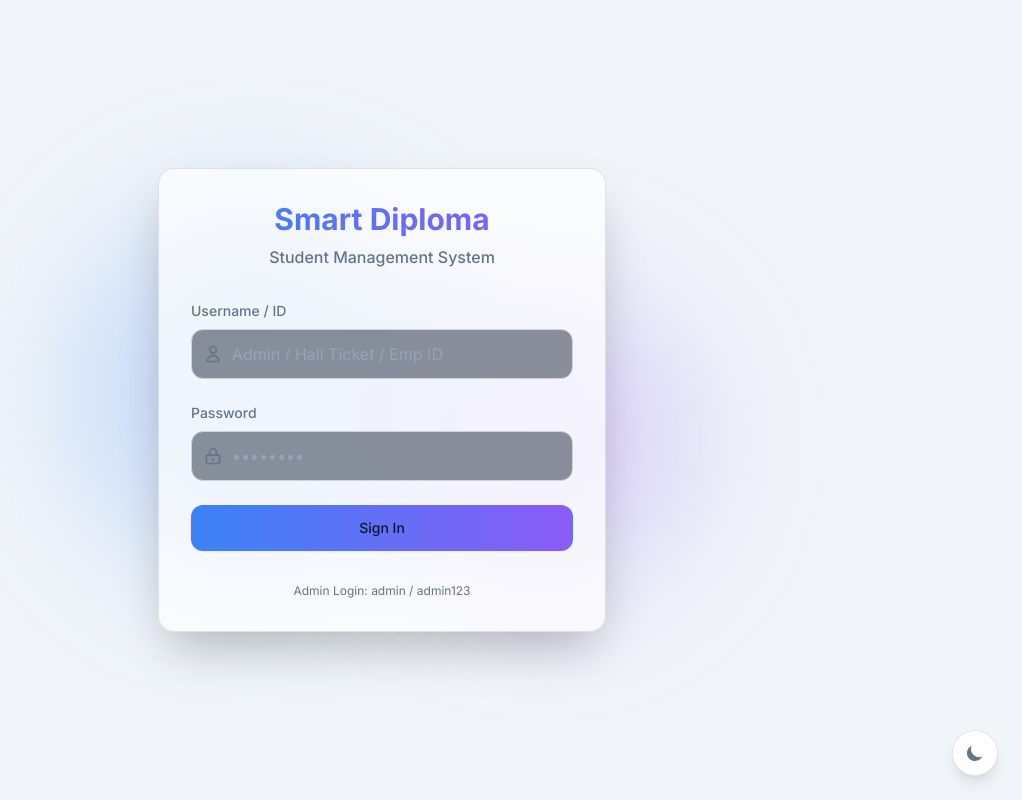
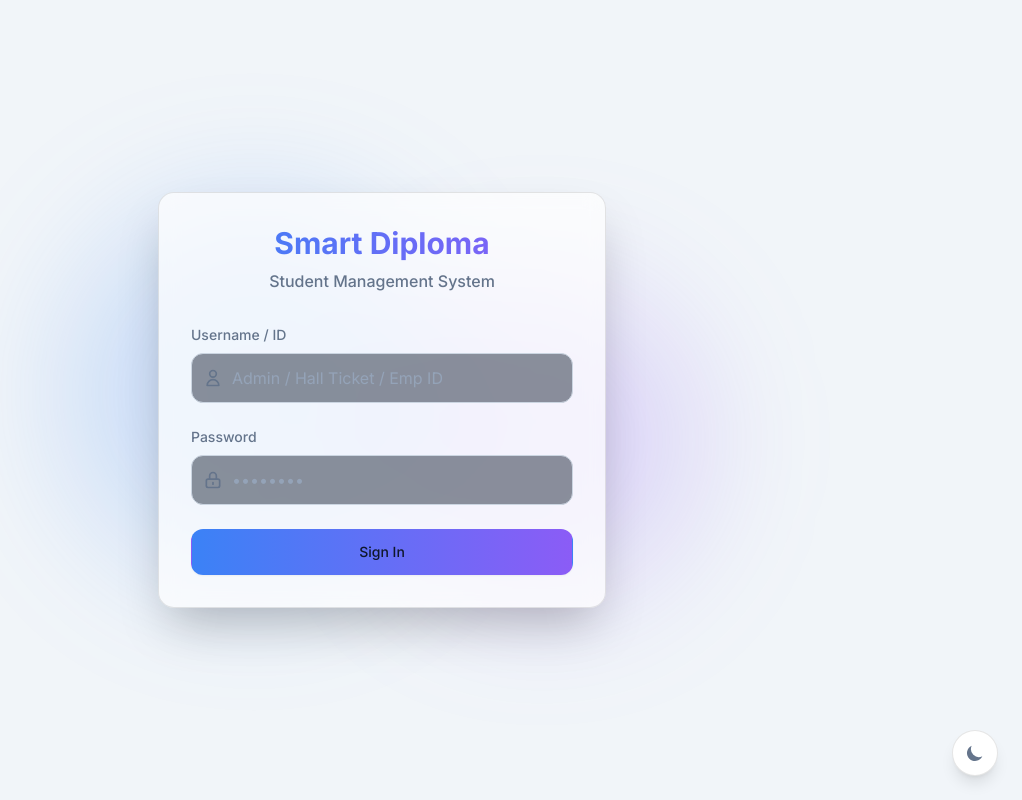
Before and after one commit to ayyappa307/diploma-website, a Flask app: page /login in a window 1280 px wide. Shown: the whole page, without its empty margins (258-1280 px from the left). Run offline with Flask 3, Linux system fonts and the light colour scheme; some libraries are stand-ins or nearby versions.

Commit message:
Format login page and remove admin credentials hint

```diff
--- a/templates/auth/login.html
+++ b/templates/auth/login.html
@@ -9,7 +9,8 @@
 
     <div class="glass w-full max-w-md p-8 rounded-2xl shadow-2xl relative z-10">
         <div class="text-center mb-8">
-            <h1 class="text-3xl font-bold bg-gradient-to-r from-primary to-accent bg-clip-text text-transparent">Smart Diploma</h1>
+            <h1 class="text-3xl font-bold bg-gradient-to-r from-primary to-accent bg-clip-text text-transparent">Smart
+                Diploma</h1>
             <p class="text-textMuted mt-2 font-medium">Student Management System</p>
         </div>
 
@@ -19,7 +20,8 @@
                 <div class="relative">
                     <div class="absolute inset-y-0 left-0 pl-3 flex items-center pointer-events-none text-textMuted">
                         <svg class="h-5 w-5" fill="none" viewBox="0 0 24 24" stroke="currentColor">
-                            <path stroke-linecap="round" stroke-linejoin="round" stroke-width="2" d="M16 7a4 4 0 11-8 0 4 4 0 018 0zM12 14a7 7 0 00-7 7h14a7 7 0 00-7-7z" />
+                            <path stroke-linecap="round" stroke-linejoin="round" stroke-width="2"
+                                d="M16 7a4 4 0 11-8 0 4 4 0 018 0zM12 14a7 7 0 00-7 7h14a7 7 0 00-7-7z" />
                         </svg>
                     </div>
                     <input type="text" id="username" name="username" required
@@ -33,7 +35,8 @@
                 <div class="relative">
                     <div class="absolute inset-y-0 left-0 pl-3 flex items-center pointer-events-none text-textMuted">
                         <svg class="h-5 w-5" fill="none" viewBox="0 0 24 24" stroke="currentColor">
-                            <path stroke-linecap="round" stroke-linejoin="round" stroke-width="2" d="M12 15v2m-6 4h12a2 2 0 002-2v-6a2 2 0 00-2-2H6a2 2 0 00-2 2v6a2 2 0 002 2zm10-10V7a4 4 0 00-8 0v4h8z" />
+                            <path stroke-linecap="round" stroke-linejoin="round" stroke-width="2"
+                                d="M12 15v2m-6 4h12a2 2 0 002-2v-6a2 2 0 00-2-2H6a2 2 0 00-2 2v6a2 2 0 002 2zm10-10V7a4 4 0 00-8 0v4h8z" />
                         </svg>
                     </div>
                     <input type="password" id="password" name="password" required
@@ -48,9 +51,7 @@
             </button>
         </form>
 
-        <div class="mt-8 text-center text-xs text-slate-500">
-            <p>Admin Login: admin / admin123</p>
-        </div>
+
     </div>
 </div>
 {% endblock %}
```
